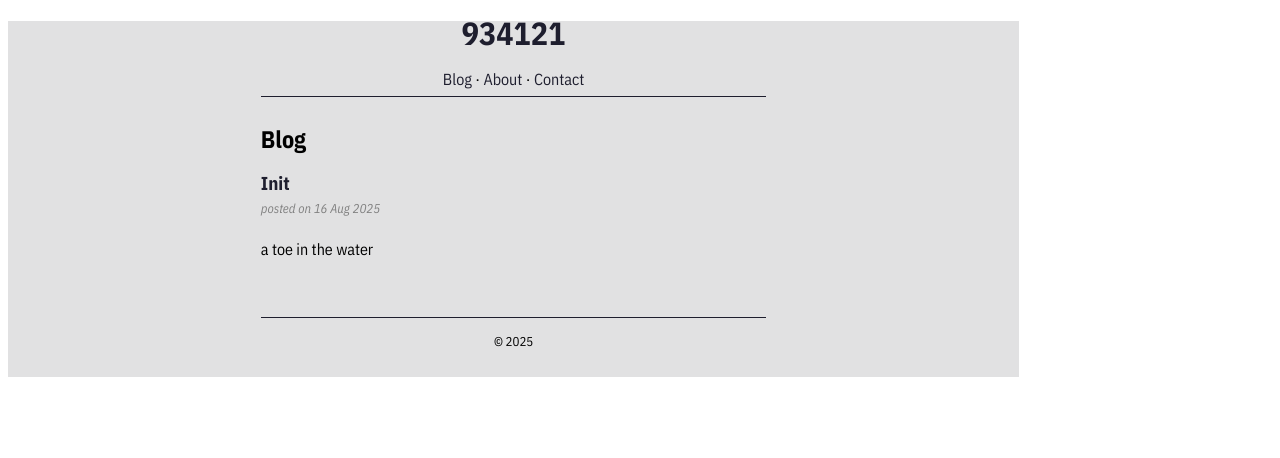
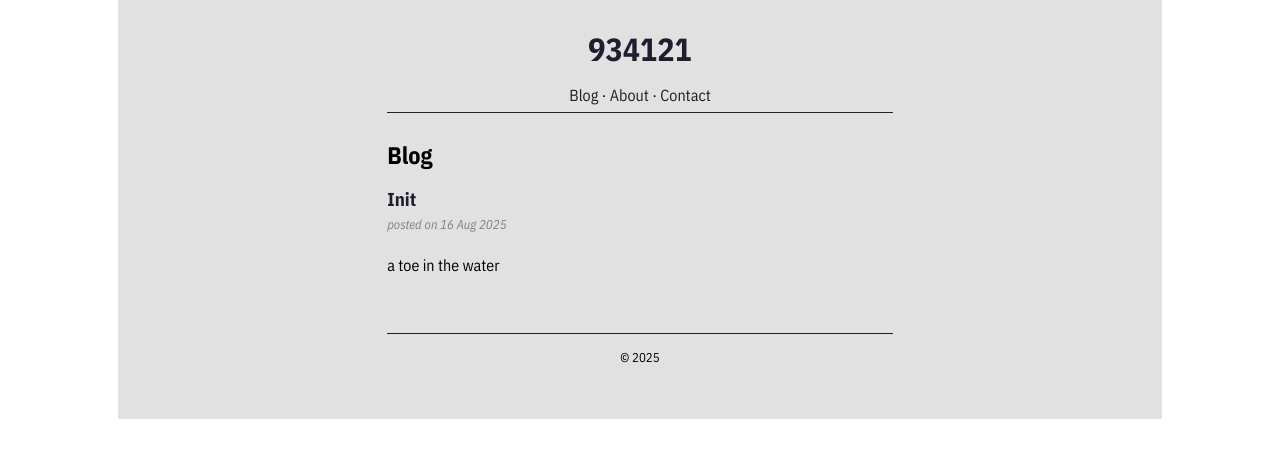
Before and after one commit to e-s-l/e-s-l.github.io, a Jekyll site: the page built from index.md, in a window 1280 px wide. Shown: the top 458 px of the page. Built offline with Jekyll 4.4.1, drawn with Linux system fonts in a browser that asks for light colours.

Commit message:
fix some stylings

```diff
--- a/assets/css/style.css
+++ b/assets/css/style.css
@@ -17,6 +17,8 @@ body {
 .container {
 	width: 80%;
 	height: auto;
+	padding: 1rem;
+	margin:auto;
 	background-color: var(--background-color);
 }
 
```
